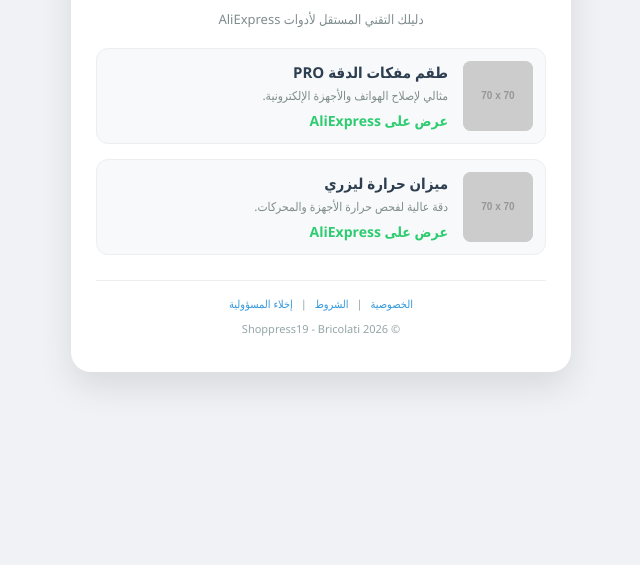
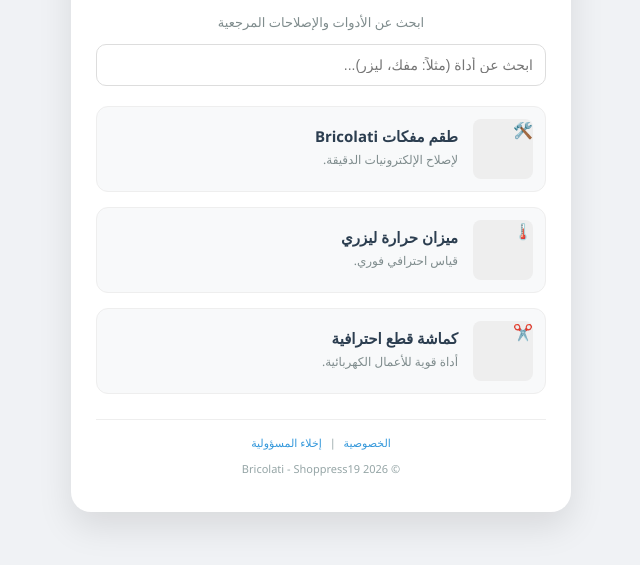
Before and after one commit to Shoppress19/bricolati-fix, a plain HTML site: page index.html in a window 1280 px wide. Shown: the part 105-670 px from the top of the page, without its empty margins (319-959 px from the left). Drawn offline with Linux system fonts and the light colour scheme; placeholder pictures from the web are drawn by us.

Commit message:
Update index.html

```diff
--- a/index.html
+++ b/index.html
@@ -3,77 +3,84 @@
 <head>
     <meta charset="UTF-8">
     <meta name="viewport" content="width=device-width, initial-scale=1.0">
-    <title>Bricolati Fix | الدليل المرجعي</title>
+    <title>Bricolati Fix | الدليل المرجعي الذكي</title>
     <style>
         :root { --main-green: #2ecc71; --dark-blue: #2c3e50; --soft-gray: #f8f9fa; }
-        body { background-color: #f0f2f5; font-family: 'Segoe UI', Tahoma, sans-serif; display: flex; justify-content: center; padding: 20px; margin: 0; }
+        body { background-color: #f0f2f5; font-family: 'Segoe UI', sans-serif; display: flex; justify-content: center; padding: 20px; margin: 0; }
         .container { background: white; padding: 25px; border-radius: 20px; box-shadow: 0 15px 35px rgba(0,0,0,0.1); max-width: 450px; width: 100%; text-align: center; border-top: 8px solid var(--main-green); }
 
-        /* تصميم بطاقة المنتج بالصور */
+        /* شريط البحث */
+        .search-box { width: 100%; padding: 12px; border-radius: 10px; border: 1px solid #ddd; margin-bottom: 20px; box-sizing: border-box; font-size: 14px; outline: none; }
+        .search-box:focus { border-color: var(--main-green); }
+
+        /* بطاقة المنتج */
         .product-card { display: flex; align-items: center; border: 1px solid #eee; padding: 12px; border-radius: 12px; background: var(--soft-gray); margin-bottom: 15px; text-align: right; transition: 0.3s; text-decoration: none; color: inherit; }
-        .product-card:hover { transform: translateY(-3px); border-color: var(--main-green); box-shadow: 0 5px 15px rgba(0,0,0,0.05); }
-        .product-img { width: 70px; height: 70px; border-radius: 8px; background: #ddd; margin-left: 15px; object-fit: cover; }
-        .product-info { flex: 1; }
+        .product-card:hover { transform: scale(1.02); border-color: var(--main-green); }
+        .product-img { width: 60px; height: 60px; border-radius: 8px; background: #eee; margin-left: 15px; }
         .product-info h4 { margin: 0; font-size: 15px; color: var(--dark-blue); }
         .product-info p { margin: 5px 0; font-size: 12px; color: #7f8c8d; }
-        .price-tag { color: var(--main-green); font-weight: bold; font-size: 14px; }
 
         footer { margin-top: 25px; padding-top: 15px; border-top: 1px solid #eee; font-size: 11px; color: #95a5a6; }
-        .legal-link { cursor: pointer; color: #3498db; text-decoration: none; margin: 0 5px; }
+        .legal-link { cursor: pointer; color: #3498db; margin: 0 5px; }
 
-        /* النافذة المنبثقة */
-        #legal-overlay { display: none; position: fixed; top: 0; left: 0; width: 100%; height: 100%; background: rgba(0,0,0,0.7); justify-content: center; align-items: center; z-index: 1000; padding: 20px; box-sizing: border-box; }
-        .legal-modal { background: white; padding: 20px; border-radius: 15px; width: 100%; max-width: 350px; text-align: right; }
+        /* إخفاء المنتجات التي لا تطابق البحث */
+        .hidden { display: none; }
     </style>
 </head>
 <body>
 
 <div class="container">
-    <h1 style="font-size: 24px; color: var(--dark-blue); margin-bottom: 5px;">Bricolati Fix 🛠️</h1>
-    <p style="font-size: 13px; color: #7f8c8d; margin-bottom: 20px;">دليلك التقني المستقل لأدوات AliExpress</p>
+    <h1 style="font-size: 24px; color: var(--dark-blue);">Bricolati Fix 🛠️</h1>
+    <p style="font-size: 13px; color: #7f8c8d;">ابحث عن الأدوات والإصلاحات المرجعية</p>
 
-    <a href="رابط_المنتج_هنا" class="product-card">
-        <img src="https://via.placeholder.com/70" class="product-img" alt="Product">
+    <input type="text" id="searchInput" class="search-box" placeholder="ابحث عن أداة (مثلاً: مفك، ليزر)..." onkeyup="filterProducts()">
+
+    <div id="productList">
+        <a href="#" class="product-card" data-name="مفك براغي دقة">
+            <div class="product-img">🛠️</div>
             <div class="product-info">
-            <h4>طقم مفكات الدقة PRO</h4>
-            <p>مثالي لإصلاح الهواتف والأجهزة الإلكترونية.</p>
-            <span class="price-tag">عرض على AliExpress</span>
+                <h4>طقم مفكات Bricolati</h4>
+                <p>لإصلاح الإلكترونيات الدقيقة.</p>
             </div>
         </a>
 
-    <a href="رابط_المنتج_هنا" class="product-card">
-        <img src="https://via.placeholder.com/70" class="product-img" alt="Product">
+        <a href="#" class="product-card" data-name="ميزان ليزر حرارة">
+            <div class="product-img">🌡️</div>
             <div class="product-info">
                 <h4>ميزان حرارة ليزري</h4>
-            <p>دقة عالية لفحص حرارة الأجهزة والمحركات.</p>
-            <span class="price-tag">عرض على AliExpress</span>
+                <p>قياس احترافي فوري.</p>
             </div>
         </a>
 
+        <a href="#" class="product-card" data-name="كماشة أسلاك">
+            <div class="product-img">✂️</div>
+            <div class="product-info">
+                <h4>كماشة قطع احترافية</h4>
+                <p>أداة قوية للأعمال الكهربائية.</p>
+            </div>
+        </a>
+    </div>
+
     <footer>
-        <span class="legal-link" onclick="openLegal('الخصوصية', 'نحن لا نجمع بياناتك. الروابط الخارجية تتبع سياسة AliExpress.')">الخصوصية</span> |
-        <span class="legal-link" onclick="openLegal('الشروط', 'هذا الموقع مرجع تقني. استخدام المعلومات على مسؤوليتك.')">الشروط</span> |
-        <span class="legal-link" onclick="openLegal('إخلاء المسؤولية', 'قد نحصل على عمولة من الروابط لدعم المشروع.')">إخلاء المسؤولية</span>
-        <p style="margin-top: 10px;">© 2026 Shoppress19 - Bricolati</p>
+        <span class="legal-link" onclick="alert('سياسة الخصوصية: لا نجمع بياناتك.')">الخصوصية</span> |
+        <span class="legal-link" onclick="alert('إخلاء المسؤولية: مرجع تقني مستقل.')">إخلاء المسؤولية</span>
+        <p>© 2026 Bricolati - Shoppress19</p>
     </footer>
 </div>
 
-<div id="legal-overlay" onclick="closeLegal()">
-    <div class="legal-modal" onclick="event.stopPropagation()">
-        <h4 id="legal-title"></h4>
-        <p id="legal-text" style="font-size: 13px; color: #555;"></p>
-        <button onclick="closeLegal()" style="width:100%; padding:10px; background:var(--main-green); color:white; border:none; border-radius:5px; cursor:pointer;">إغلاق</button>
-    </div>
-</div>
+<script>
+    function filterProducts() {
+        let input = document.getElementById('searchInput').value.toLowerCase();
+        let cards = document.getElementsByClassName('product-card');
 
-<script>
-    function openLegal(title, text) {
-        document.getElementById('legal-title').innerText = title;
-        document.getElementById('legal-text').innerText = text;
-        document.getElementById('legal-overlay').style.display = 'flex';
+        for (let i = 0; i < cards.length; i++) {
+            let name = cards[i].getAttribute('data-name');
+            if (name.toLowerCase().includes(input)) {
+                cards[i].classList.remove('hidden');
+            } else {
+                cards[i].classList.add('hidden');
             }
-    function closeLegal() {
-        document.getElementById('legal-overlay').style.display = 'none';
+        }
     }
 </script>
 
```
Lines whose indentation alone changed are shown as unchanged.
